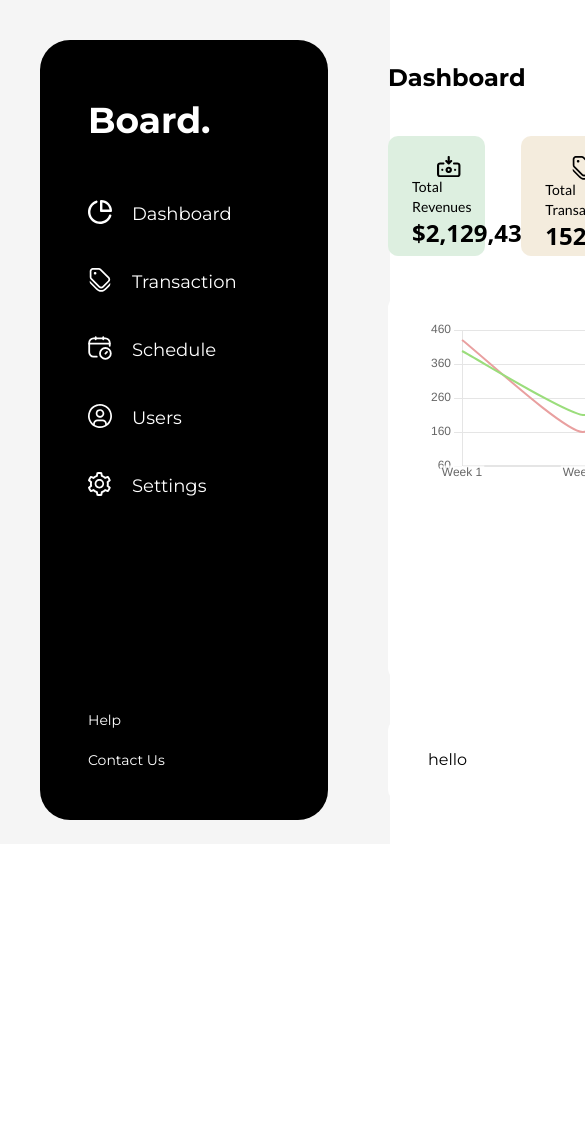
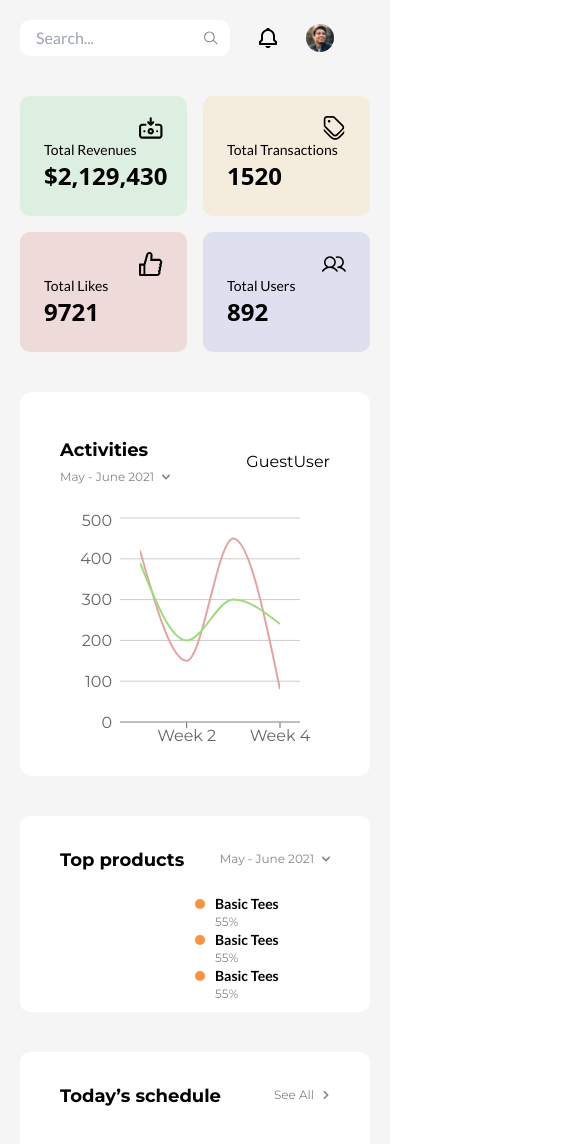
Before and after one commit to Divxsh/Dashboard, a Next.js app: page / in a window 390 px wide. Shown: the top 1144 px of the page, 585 px wide, since content can reach past the window. Before the commit the page ends 844 px from the top, so only its background shows below. Built offline with nearby package versions, Linux system fonts and the light colour scheme.

Commit message:
Added responsive code

```diff
--- a/package.json
+++ b/package.json
@@ -17,6 +17,7 @@
 		"react": "18.2.0",
 		"react-chartjs-2": "^5.2.0",
 		"react-dom": "18.2.0",
+		"recharts": "^2.7.2",
 		"tailwindcss": "3.3.2"
 	},
 	"devDependencies": {
--- a/src/components/Dashboard/Dashboard.jsx
+++ b/src/components/Dashboard/Dashboard.jsx
@@ -1,78 +1,114 @@
 import React from "react";
 import Sidebar from "../Sidebar/Sidebar";
 import Icon from "../Icon/Icon";
-import { Line } from "react-chartjs-2";
 import {
-  CategoryScale,
-  Chart,
-  LineElement,
-  LinearScale,
-  PointElement,
-} from "chart.js";
+  AreaChart,
+  CartesianGrid,
+  Tooltip,
+  XAxis,
+  YAxis,
+  Area,
+  ResponsiveContainer,
+} from "recharts";
+// import { Line } from "react-chartjs-2";
+// import {
+//   CategoryScale,
+//   Chart,
+//   LineElement,
+//   LinearScale,
+//   PointElement,
+// } from "chart.js";
 
-Chart.register(CategoryScale, LinearScale, PointElement, LineElement);
+// Chart.register(CategoryScale, LinearScale, PointElement, LineElement);
 
-const data = {
-  labels: ["Week 1", "Week 2", "Week 3", "Week 4"],
-  datasets: [
-    {
-      label: "Guest",
-      data: [390, 200, 300, 240],
-      borderColor: "#9BDD7C",
-      borderWidth: 2,
-      tension: 0.15,
-      pointStyle: false,
-    },
-    {
-      label: "User",
-      data: [420, 150, 450, 80],
-      borderColor: "#E9A0A0",
-      borderWidth: 2,
-      tension: 0.15,
-      pointStyle: false,
-    },
-  ],
-};
+// const data = {
+//   labels: ["Week 1", "Week 2", "Week 3", "Week 4"],
+//   datasets: [
+//     {
+//       label: "Guest",
+//       data: [390, 200, 300, 240],
+//       borderColor: "#9BDD7C",
+//       borderWidth: 2,
+//       tension: 0.15,
+//       pointStyle: false,
+//     },
+//     {
+//       label: "User",
+//       data: [420, 150, 450, 80],
+//       borderColor: "#E9A0A0",
+//       borderWidth: 2,
+//       tension: 0.15,
+//       pointStyle: false,
+//     },
+//   ],
+// };
 
-const options = {
-  scales: {
-    y: {
-      alignToPixels: true,
-      beginAtZero: false,
-      ticks: {
-        type: "tick",
-        callback: (value, index, ticks) => {
-          console.log("value, index, ticks)", value, index, ticks);
-          // Display specific tick values on the y-axis
-          return value + 10;
-        },
-      },
-      grid: {
-        color: "rgba(0, 0, 0, 0.1)", // Color of the grid lines
-        borderColor: "rgba(0, 0, 0, 0.5)", // Color of the grid border
-        borderWidth: 1, // Width of the grid border
-      },
-      padding: "0",
-    },
-    x: {
-      grid: {
-        display: false, // Hide the x-axis grid lines
-      },
-      ticks: {
-        padding: "20",
-        showLabelBackdrop: true,
-      },
-    },
+// const options = {
+//   scales: {
+//     y: {
+//       alignToPixels: true,
+//       beginAtZero: false,
+//       ticks: {
+//         type: "tick",
+//         callback: (value, index, ticks) => {
+//           console.log("value, index, ticks)", value, index, ticks);
+//           // Display specific tick values on the y-axis
+//           return value + 10;
+//         },
+//       },
+//       grid: {
+//         color: "rgba(0, 0, 0, 0.1)", // Color of the grid lines
+//         borderColor: "rgba(0, 0, 0, 0.5)", // Color of the grid border
+//         borderWidth: 1, // Width of the grid border
+//       },
+//       padding: "0",
+//     },
+//     x: {
+//       grid: {
+//         display: false, // Hide the x-axis grid lines
+//       },
+//       ticks: {
+//         padding: "20",
+//         showLabelBackdrop: true,
+//       },
+//     },
+//   },
+// };
+
+const data = [
+  {
+    name: "Week 1",
+    guest: 420,
+    user: 390,
+    // amt: 2400,
   },
-};
+  {
+    name: "Week 2",
+    guest: 150,
+    user: 200,
+    // amt: 2210,
+  },
+  {
+    name: "Week 3",
+    guest: 450,
+    user: 300,
+    // amt: 2290,
+  },
+  {
+    name: "Week 4",
+    guest: 80,
+    user: 240,
+    // amt: 2000,
+  },
+];
 
 const Dashboard = () => {
   return (
-    <div className="grid h-screen w-screen grid-cols-[18rem_auto] bg-[#F5F5F5] p-10">
+    <div className="grid w-screen grid-cols-1 bg-[#F5F5F5] lg:grid-cols-[18rem_auto] lg:p-10">
       <Sidebar />
-      <div className=" ml-10 flex flex-col gap-10 px-5 py-5">
+      <div className=" flex flex-col gap-10 px-5 py-5 lg:ml-10">
         <div className="flex items-center justify-between gap-x-7 ">
-          <div className="text-2xl font-bold">Dashboard</div>
+          <div className="hidden text-2xl font-bold md:block">Dashboard</div>
           <div className="flex items-center gap-x-7">
             <div className="relative flex w-fit">
               <Icon
@@ -95,7 +131,7 @@ const Dashboard = () => {
           </div>
         </div>
 
-        <div className="grid grid-cols-4 gap-x-9">
+        <div className="grid grid-cols-2 grid-rows-2 gap-4 md:grid-cols-4 md:grid-rows-1 md:gap-9">
           <div className="flex h-[120px] flex-col rounded-[10px] bg-[#DDEFE0] px-6 py-5">
             <Icon name={"revenue"} className={"ml-auto"} />
             <span className="font-lato text-sm">Total Revenues</span>
@@ -121,13 +157,121 @@ const Dashboard = () => {
           </div>
         </div>
 
-        <div className="h-96 rounded-xl bg-white px-10 py-6">
-          <Line data={data} options={options} />
+        <div className="flex h-96 w-full flex-col justify-center rounded-xl bg-white px-10 py-6">
+          <div className="my-5 flex items-center justify-between">
+            <div className="flex flex-col">
+              <h3 className="text-lg font-bold">Activities</h3>
+              <div>
+                <span className="mr-2 text-xs text-[#858585]">
+                  May - June 2021
+                </span>
+                <Icon
+                  name="arrow-down"
+                  size={"xxs"}
+                  className={"cursor-pointer"}
+                />
+              </div>
+            </div>
+            <div className="flex">
+              <div>
+                <div className="bg-[#E9A0A0]"></div>
+                <div>Guest</div>
+              </div>
+              <div>
+                <div className="bg-[#9BDD7C]"></div>
+                <div>User</div>
+              </div>
+            </div>
+          </div>
+          <ResponsiveContainer
+            width={"100%"}
+            height="100%"
+            minWidth={"20%"}
+            onResize={(e) => console.log(e)}
+          >
+            <AreaChart
+              data={data}
+              margin={{ top: 10, right: 30, left: 0, bottom: 0 }}
+            >
+              <XAxis dataKey="name" padding={{ left: 20, right: 20 }} />
+              <YAxis strokeWidth={0} domain={[0, 500]} tickCount={6} />
+              <CartesianGrid vertical={0} additive="replace" />
+              <Area
+                baseLine={0}
+                type="monotone"
+                dataKey="guest"
+                stroke="#E9A0A0"
+                fill="url(#colorUv)"
+                strokeWidth={2}
+              />
+              <Area
+                type="monotone"
+                dataKey="user"
+                stroke="#9BDD7C"
+                fill="url(#colorPv)"
+                strokeWidth={2}
+              />
+            </AreaChart>
+          </ResponsiveContainer>
         </div>
 
-        <div className="grid grid-cols-2 gap-x-10">
-          <div className="rounded-[10px] bg-white px-10 py-7"> hello</div>
-          <div className="rounded-[10px] bg-white px-10 py-7"> lelo</div>
+        <div className="grid grid-cols-1 grid-rows-2 gap-10 md:grid-cols-2 md:grid-rows-1">
+          <div className="w-50% rounded-[10px] bg-white px-10 py-2.5">
+            <div className="my-5 flex justify-between">
+              <h3 className="text-lg font-bold">Top products</h3>
+              <div>
+                <span className="mr-2 text-xs text-[#858585]">
+                  May - June 2021
+                </span>
+                <Icon
+                  name="arrow-down"
+                  size={"xxs"}
+                  className={"cursor-pointer"}
+                />
+              </div>
+            </div>
+            <div className="grid grid-cols-2">
+              <div></div>
+              <div className="flex flex-col justify-between">
+                <div className="flex flex-col">
+                  <div className="flex items-center gap-x-2.5">
+                    <div className="inline-block h-2.5 w-2.5 rounded-full bg-orange-400"></div>
+                    <h4 className="font-lato text-sm font-bold">Basic Tees</h4>
+                  </div>
+                  <div className="ml-5 text-xs text-[#858585]">55%</div>
+                </div>
+                <div className="flex flex-col">
+                  <div className="flex items-center gap-x-2.5">
+                    <div className="inline-block h-2.5 w-2.5 rounded-full bg-orange-400"></div>
+                    <h4 className="font-lato text-sm font-bold">Basic Tees</h4>
+                  </div>
+                  <div className="ml-5 text-xs text-[#858585]">55%</div>
+                </div>
+                <div className="flex flex-col">
+                  <div className="flex items-center gap-x-2.5">
+                    <div className="inline-block h-2.5 w-2.5 rounded-full bg-orange-400"></div>
+                    <h4 className="font-lato text-sm font-bold">Basic Tees</h4>
+                  </div>
+                  <div className="ml-5 text-xs text-[#858585]">55%</div>
+                </div>
+              </div>
+              <div></div>
+            </div>
+          </div>
+
+          <div className="rounded-[10px] bg-white px-10 py-2.5">
+            <div className="my-5 flex justify-between">
+              <h3 className="text-lg font-bold">Today’s schedule</h3>
+              <div>
+                <span className="mr-2 text-xs text-[#858585]">See All</span>
+                <Icon
+                  name="arrow-right"
+                  size={"xxs"}
+                  className={"cursor-pointer"}
+                />
+              </div>
+            </div>
+          </div>
         </div>
       </div>
     </div>
--- a/src/components/Sidebar/Sidebar.js
+++ b/src/components/Sidebar/Sidebar.js
@@ -2,10 +2,9 @@ import sidebarItems from "@/constants/sidebar";
 import React from "react";
 import Icon from "../Icon/Icon";
 
-
 const Sidebar = () => {
   return (
-    <div className="flex h-full w-full flex-col justify-between rounded-[30px] bg-black px-12 py-5">
+    <div className="hidden h-full w-full flex-col justify-between rounded-[30px] bg-black px-12 py-5 lg:flex">
       <div className="flex flex-col">
         <h1 className="my-10 text-4xl font-bold text-white">Board.</h1>
         {sidebarItems["upMenu"].map((item, idx) => (
```
Also changed, not shown: 1 other file (tests, documents, lock files or other folders).
